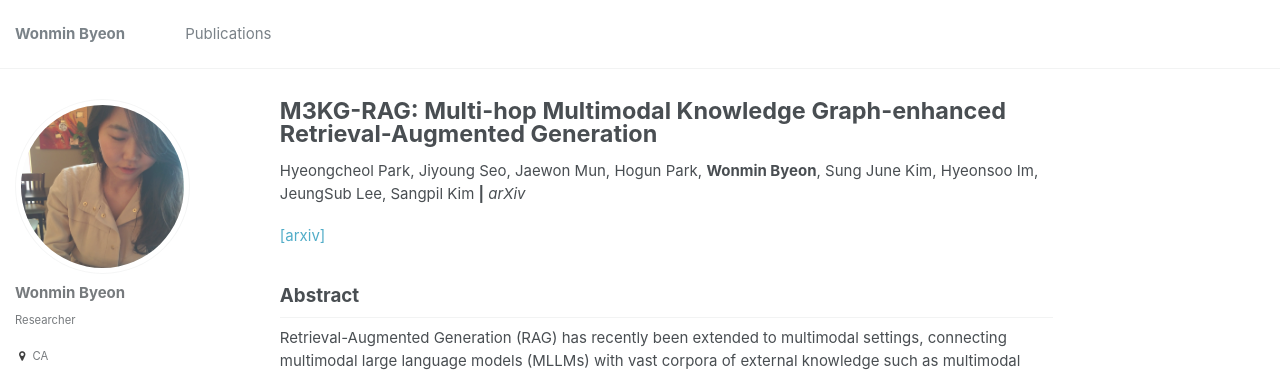
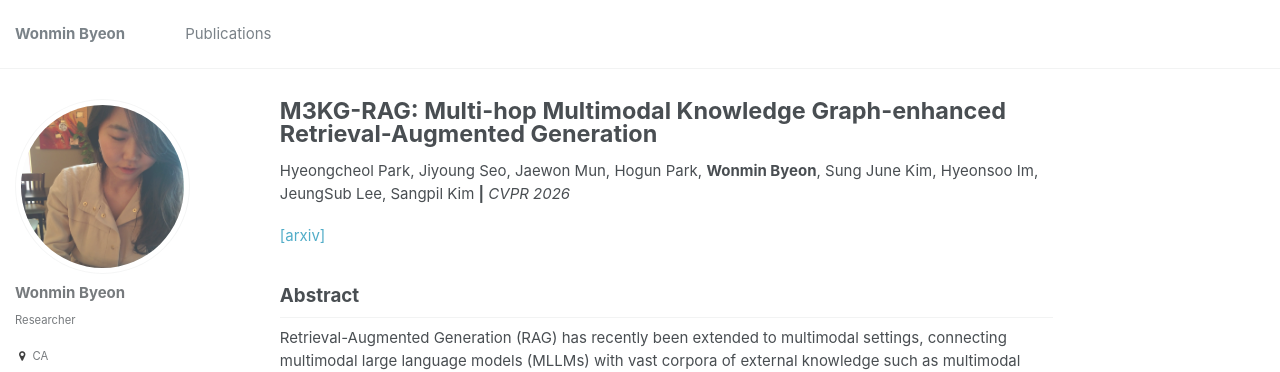
Before and after one commit to wonmin-byeon/wonmin-byeon.github.io, a Jekyll site: the page built from _publications/2026-m3kg.md, in a window 1280 px wide and 1077 px high. Shown: the top 372 px of the window. Built offline with Jekyll 4.4.1, drawn with Linux system fonts in a browser that asks for light colours; some web fonts are replaced.

Commit message:
Update citation for CVPR 2026 publication to reflect correct venue information.

```diff
--- a/_publications/2026-m3kg.md
+++ b/_publications/2026-m3kg.md
@@ -5,7 +5,7 @@ permalink: /publication/2026-m3kg
 date: 2026-01-01
 year: '2026'
 venue: 'CVPR'
-citation: 'Hyeongcheol Park, Jiyoung Seo, Jaewon Mun, Hogun Park, <b>Wonmin Byeon</b>, Sung June Kim, Hyeonsoo Im, JeungSub Lee, Sangpil Kim <b>|</b> <i> arXiv </i> '
+citation: 'Hyeongcheol Park, Jiyoung Seo, Jaewon Mun, Hogun Park, <b>Wonmin Byeon</b>, Sung June Kim, Hyeonsoo Im, JeungSub Lee, Sangpil Kim <b>|</b> <i> CVPR 2026 </i> '
 paperurl: 'https://arxiv.org/pdf/2512.20136'
 ---
 [[arxiv]](https://arxiv.org/abs/2512.20136)&nbsp;
```
